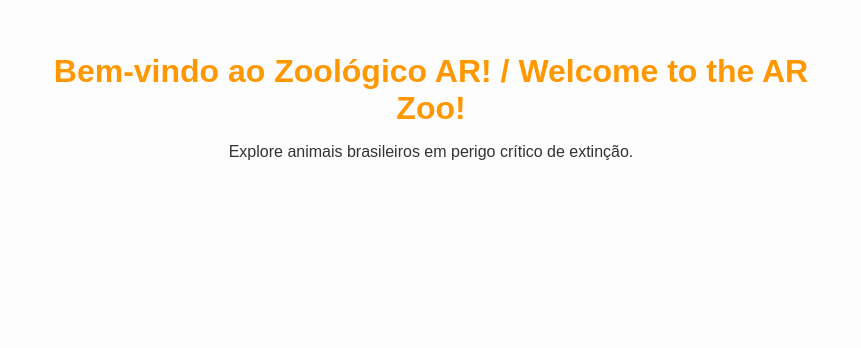
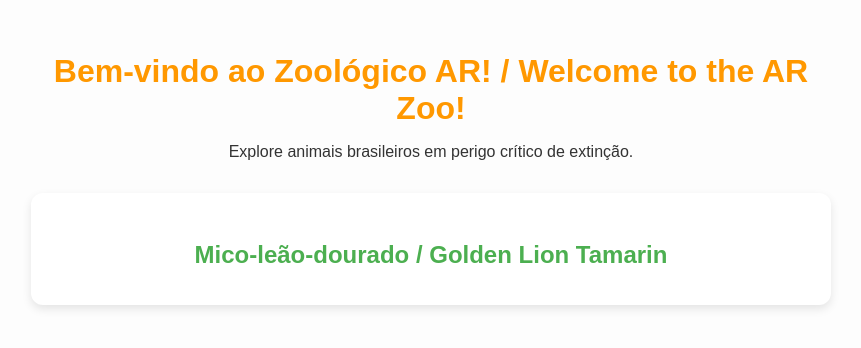
Before and after one commit to gildhelm/AR-Zoo-Exhibit, a React (Vite) app: page / in a window 1280 px wide. Shown: the top 348 px of the page, without its empty margins (209-1070 px from the left). Built offline with nearby package versions, Linux system fonts and the light colour scheme.

Commit message:
Update AnimalViewer.js

```diff
--- a/src/components/AnimalViewer.js
+++ b/src/components/AnimalViewer.js
@@ -2,14 +2,19 @@ import React from 'react';
 
 function AnimalViewer() {
   return (
-    <model-viewer
-      src="/assets/models/dolphin.glb"
-      alt="A 3D model of a La Plata dolphin"
-      auto-rotate
-      camera-controls
-      ar
-      style={{ width: '100%', height: '500px' }}
-    ></model-viewer>
+    <div className="animal-viewer">
+      <h2>Mico-leão-dourado / Golden Lion Tamarin</h2>
+      <model-viewer
+        src="/models/golden-lion-tamarin.glb"
+        alt="Modelo 3D do Mico-leão-dourado"
+        ar
+        ar-modes="scene-viewer webxr quick-look"
+        environment-image="neutral"
+        auto-rotate
+        camera-controls
+        style={{ width: '100%', height: '500px' }}
+      ></model-viewer>
+    </div>
   );
 }
 
```
